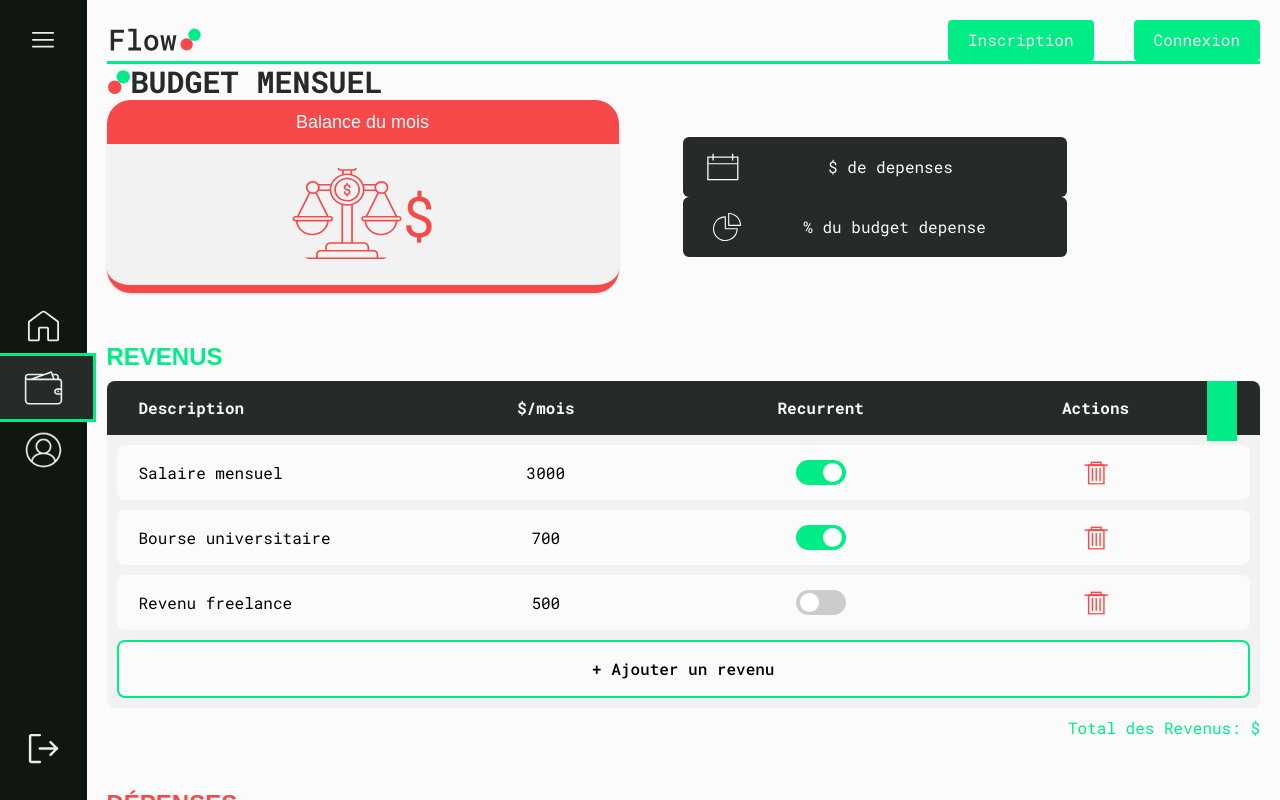
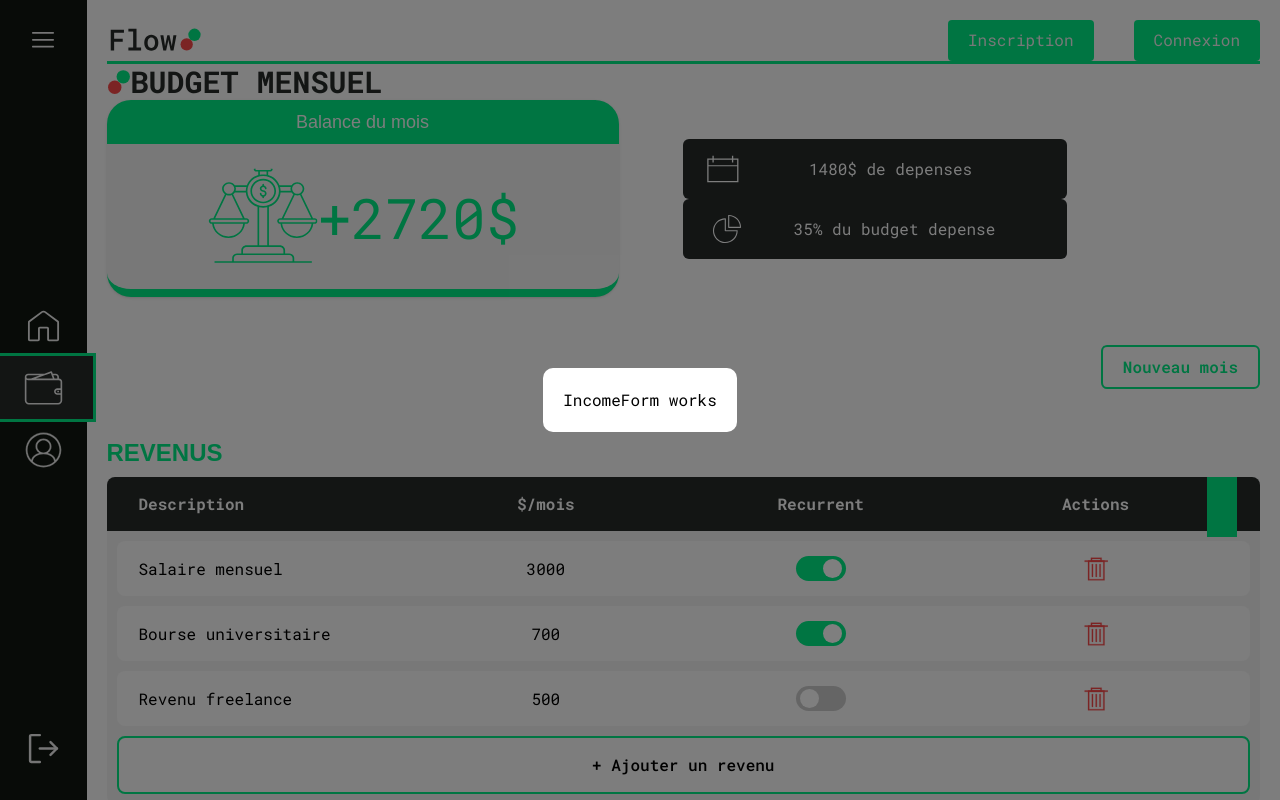
Before and after one commit to Big-pun/projet-synthese, a Vue app: page /budget in a window 1280 px wide. Both pictures are taken after a click on the button "+ Ajouter un revenu". Shown: the top 800 px of the page. Built offline with nearby package versions, Linux system fonts and the light colour scheme; no server answers.

Commit message:
Add logic for budget handling

```diff
--- a/src/view/BudgetView.vue
+++ b/src/view/BudgetView.vue
@@ -1,9 +1,26 @@
 <script setup>
 import BudgetPreview from '@/components/budget/BudgetPreview.vue';
+import IncomeForm from '@/components/budget/IncomeForm.vue';
 import IncomeTable from '@/components/budget/IncomeTable.vue';
+import SpendingForm from '@/components/budget/SpendingForm.vue';
 import SpendingTable from '@/components/budget/SpendingTable.vue';
-import { ref } from 'vue';
+import Modal from '@/components/general/Modal.vue';
+import { useTransactionStore } from '@/services/transactionStore';
+import { computed, onMounted, ref } from 'vue';
 
+const transactionStore = useTransactionStore();
+
+// Charger les transactions au montage du composant
+onMounted(() => {
+  const userId = 1; // Remplacez par l'ID utilisateur approprié
+  transactionStore.fetchTransactions(userId);
+});
+
+const incomeFormModalOpen = ref(false);
+const spendingFormModalOpen = ref(false);
+
+/* this code (userBudget object with hardcoded values) will be deleted once the api will be linked, but the structure of the transactions objects will need to be this way */
+/* use a computed value to perform any needed transformations from the transactions object from the API to the object below */
 const userBudget = ref({
   incomes: [
     { id: 1, name: 'Salaire mensuel', amount: 3000, recurrent: true },
@@ -19,31 +36,101 @@ const userBudget = ref({
   ]
 });
 
-const toggleReccurence = (item) => {
+const calcItemsTotal = (items) => {
+  return items.reduce((acc, item) => acc + item.amount, 0);
+};
+
+const incomesTotal = computed(() => {
+  return calcItemsTotal(userBudget.value.incomes);
+});
+
+const spendingsTotal = computed(() => {
+  return calcItemsTotal(userBudget.value.spendings);
+});
+
+const balance = computed(() => {
+  return incomesTotal.value - spendingsTotal.value;
+});
+
+const percentageSpent = computed(() => {
+  return Math.floor((spendingsTotal.value / incomesTotal.value) * 100);
+});
+
+const toggleIncomeReccurence = (itemId) => {
+  const item = userBudget.value.incomes.find((item) => item.id === itemId);
   item.recurrent = !item.recurrent;
 };
 
-const openModal = (item) => {
-  console.log('Open modal for item:', item);
+const toggleSpendingReccurence = (itemId) => {
+  const item = userBudget.value.spendings.find((item) => item.id === itemId);
+  item.recurrent = !item.recurrent;
 };
+
+const deleteSpending = (itemId) => {
+  userBudget.value.spendings = userBudget.value.spendings.filter((item) => item.id !== itemId);
+  console.log('Delete spending', itemId);
+};
+
+const deleteIncome = (itemId) => {
+  userBudget.value.incomes = userBudget.value.incomes.filter((item) => item.id !== itemId);
+  console.log('Delete income', itemId);
+};
+
+const addIncome = (income) => {
+  userBudget.value.incomes.push(income);
+};
+
+const addSpending = (spending) => {
+  userBudget.value.spendings.push(spending);
+};
+
+const openIncomeFormModal = () => {
+  incomeFormModalOpen.value = true;
+  spendingFormModalOpen.value = false;
+  console.log('openIncomeFormModal');
+};
+
+const openSpendingFormModal = () => {
+  spendingFormModalOpen.value = true;
+  incomeFormModalOpen.value = false;
+  console.log('openSpendingFormModal');
+};
+
+const closeModal = () => {
+  incomeFormModalOpen.value = false;
+  spendingFormModalOpen.value = false;
+};
+
 </script>
 
 <template>
   <div class="flex flex-col gap-12">
-    <BudgetPreview></BudgetPreview>
+
+    <BudgetPreview :balance="balance" :percentageSpent="percentageSpent" :spendingsTotal="spendingsTotal"></BudgetPreview>
+
+    <button class="border-2 border-accent1 hover:bg-accent1 inline-block w-max py-2 px-5 rounded-md self-end text-accent1 hover:text-white font-semibold transition-all">Nouveau mois</button>
+
     <IncomeTable
     :incomes="userBudget.incomes"
-    @toggleReccurence="toggleReccurence"
-    @openModal="openModal"
+    :itemsTotal="incomesTotal"
+    @toggleReccurence="toggleIncomeReccurence"
+    @deleteItem="deleteIncome"
     @openForm="openIncomeFormModal"
     />
 
     <SpendingTable
     :spendings="userBudget.spendings"
-    @openModal="openModal"
-    @openForm="openIncomeFormModal"
-    @toggleReccurence="toggleReccurence"
+    :itemsTotal="spendingsTotal"
+    @openForm="openSpendingFormModal"
+    @deleteItem="deleteSpending"
+    @toggleReccurence="toggleSpendingReccurence"
     />
+
+    <Modal :isOpen="incomeFormModalOpen || spendingFormModalOpen" @close="closeModal">
+      <IncomeForm v-if="incomeFormModalOpen"></IncomeForm>
+      <SpendingForm v-if="spendingFormModalOpen"></SpendingForm>
+    </Modal>
+
   </div>
 </template>
 
```
